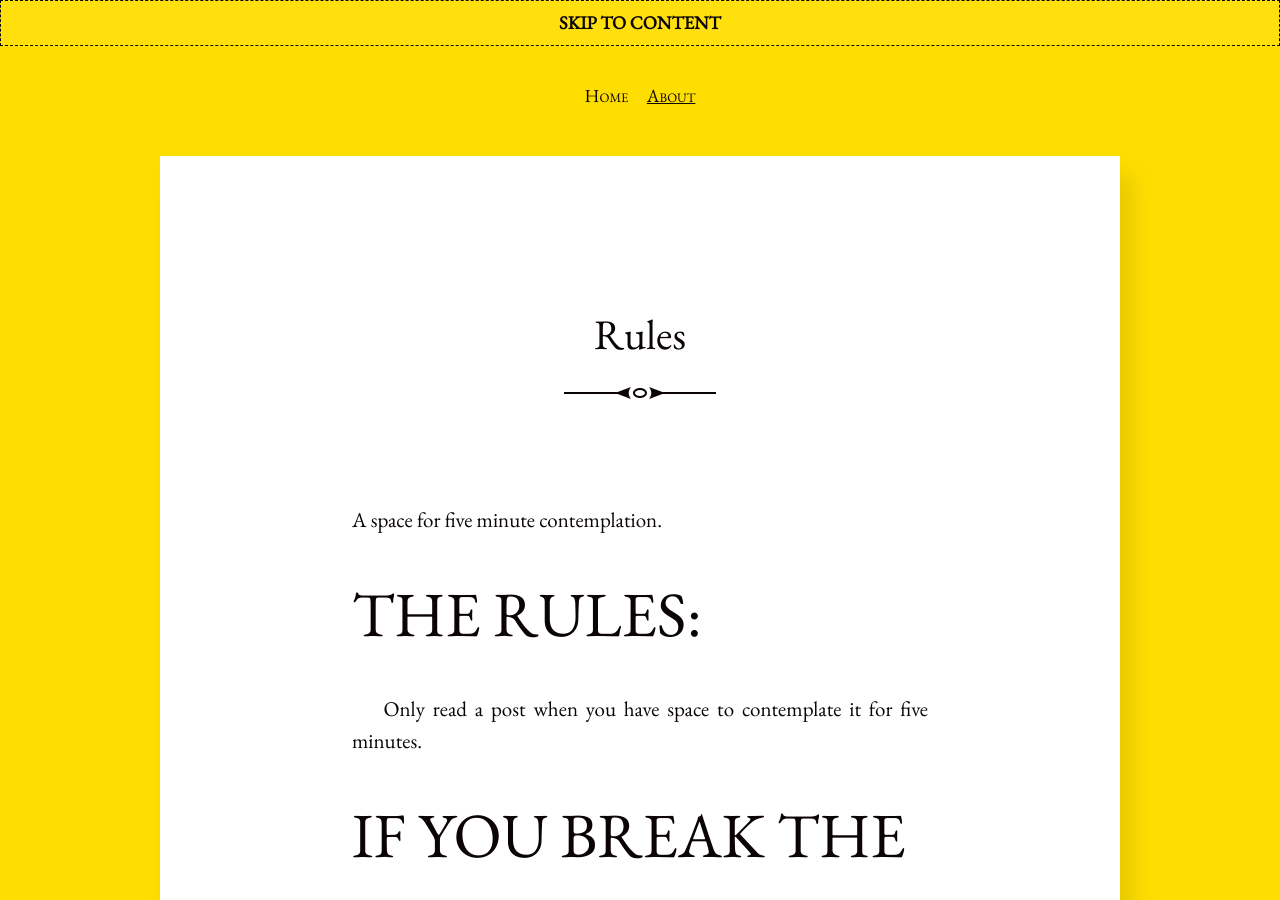
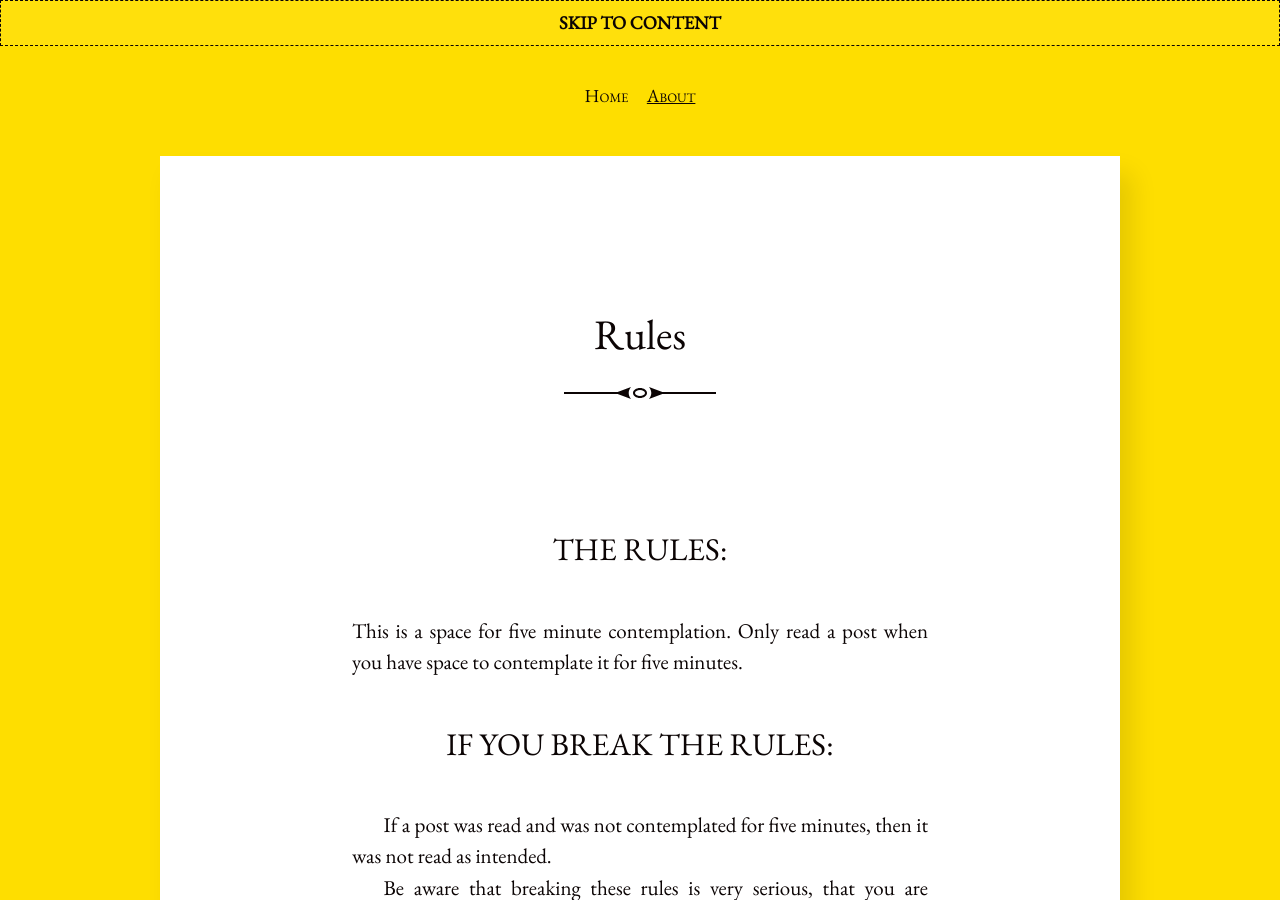
Before and after one commit to zenna/canyoupleaseappreciatethis, a Jekyll site: the page built from about.md, in a window 1280 px wide and 900 px high. Built offline with Jekyll 4.4.1, drawn with Linux system fonts in a browser that asks for light colours.

Commit message:
Update about.md

```diff
--- a/about.md
+++ b/about.md
@@ -3,13 +3,13 @@ layout: post
 title: Rules
 ---
 
-A space for five minute contemplation.
 
-<h1>THE RULES:</h1>
 
-Only read a post when you have space to contemplate it for five minutes.
+<h3>THE RULES:</h3>
 
-<h1>IF YOU BREAK THE RULES:</h1>
+This is a space for five minute contemplation. Only read a post when you have space to contemplate it for five minutes.
+
+<h3>IF YOU BREAK THE RULES:</h3>
 
 If a post was read and was not contemplated for five minutes, then it was not read as intended.
 
@@ -17,6 +17,6 @@ Be aware that breaking these rules is very serious, that you are completely forg
 
 You are allowed to start again even if you did not break the rules.  Starting again is both encouraged and discouraged, so it's up to you.
 
-<h1>IF YOU WANT SOMETHING APPRECIATED HERE:</h1>
+<h3>IF YOU WANT SOMETHING APPRECIATED HERE:</h3>
 
 You know how to reach me.
```
